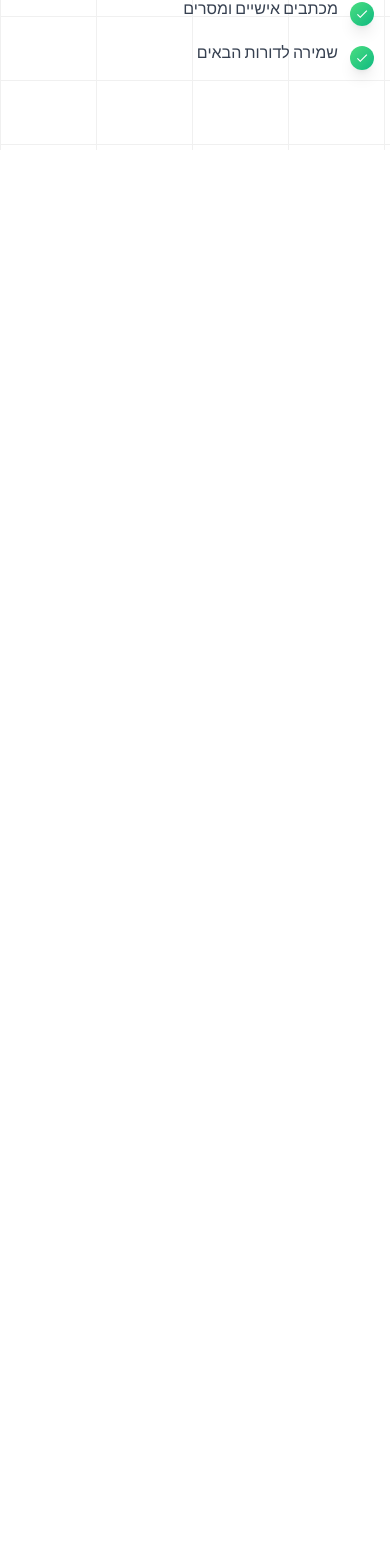
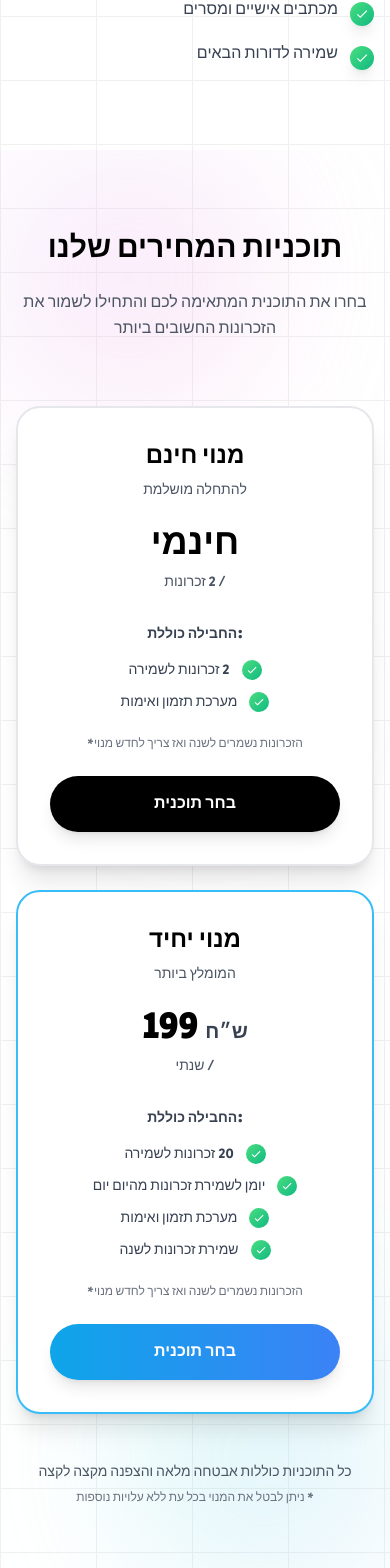
Before and after one commit to KorenShemer/life-after-life-lp, a React (Create React App) app in the folder life-after-life-lp/: page / in a window 390 px wide. Shown: the part 6320-7888 px from the top of the page. Before the commit the page ends 6470 px from the top, so only its background shows below. Built offline with nearby package versions, Linux system fonts and the light colour scheme.

Commit message:
feat(SubscriptionPlans):"Created pricing component"

```diff
--- a/life-after-life-lp/src/App.tsx
+++ b/life-after-life-lp/src/App.tsx
@@ -4,6 +4,7 @@ import Navbar from "./layouts/Navbar/Navbar";
 import Hero from "./components/Hero/Hero";
 import AboutUs from "./components/AboutUs/AboutUs";
 import Features from "./components/SystemFeatures/SystemFeatures";
+import Pricing from "./components/SubscriptionPlans/SubscriptionPlans";
 
 const App = () => {
   useEffect(() => {
@@ -17,6 +18,7 @@ const App = () => {
       <Hero/>
       <AboutUs />
       <Features/>
+      <Pricing/>
     </div>
   );
 };
--- /dev/null
+++ b/life-after-life-lp/src/components/SubscriptionPlans/SubscriptionPlans.tsx
@@ -0,0 +1,205 @@
+import React from "react";
+import { motion } from "framer-motion";
+
+const Pricing = () => {
+  const plans = [
+    {
+      name: "מנוי חינם",
+      subtitle: "להתחלה מושלמת",
+      price: "חינמי",
+      period: "2 זכרונות",
+      features: [
+        { text: "2 זכרונות לשמירה", included: true },
+        { text: "מערכת תזמון ואימות", included: true },
+      ],
+      note: "הזכרונות נשמרים לשנה ואז צריך לחדש מנוי*",
+      highlighted: false,
+    },
+    {
+      name: "מנוי יחיד",
+      subtitle: "המומלץ ביותר",
+      price: "199",
+      period: "שנתי",
+      currency: "ש״ח",
+      features: [
+        { text: "20 זכרונות לשמירה", included: true },
+        { text: "יומן לשמירת זכרונות מהיום יום", included: true },
+        { text: "מערכת תזמון ואימות", included: true },
+        { text: "שמירת זכרונות לשנה", included: true },
+      ],
+      note: "הזכרונות נשמרים לשנה ואז צריך לחדש מנוי*",
+      highlighted: true,
+    },
+  ];
+
+  return (
+    <section className="relative py-20 md:py-32 overflow-hidden" id="pricing" dir="rtl">
+      {/* Background decoration - Free flowing organic shapes */}
+      <motion.div
+        animate={{ scale: [1, 1.2, 1], opacity: [0.15, 0.25, 0.15] }}
+        transition={{ duration: 10, repeat: Infinity, ease: "easeInOut" }}
+        className="absolute top-0 left-0 w-64 h-64 md:w-96 md:h-96 bg-gradient-to-br from-purple-300 to-pink-300 rounded-full blur-3xl -translate-x-1/2 -translate-y-1/2"
+      />
+      <motion.div
+        animate={{ scale: [1, 1.15, 1], opacity: [0.15, 0.2, 0.15] }}
+        transition={{ duration: 12, repeat: Infinity, ease: "easeInOut", delay: 1 }}
+        className="absolute bottom-0 right-0 w-64 h-64 md:w-96 md:h-96 bg-gradient-to-tl from-blue-300 to-teal-300 rounded-full blur-3xl translate-x-1/2 translate-y-1/2"
+      />
+
+      <motion.div
+        animate={{
+          y: [0, -30, 0],
+          x: [0, 25, 0],
+          scale: [1, 1.1, 1]
+        }}
+        transition={{ duration: 9, repeat: Infinity, ease: "easeInOut" }}
+        className="absolute top-1/3 left-1/4 w-48 h-48 md:w-72 md:h-72 bg-gradient-to-br from-rose-300/30 to-pink-400/30 rounded-full blur-2xl"
+      />
+
+      <div className="max-w-7xl mx-auto px-4 relative z-10">
+        {/* Header */}
+        <motion.div
+          initial={{ opacity: 0, y: 30 }}
+          whileInView={{ opacity: 1, y: 0 }}
+          viewport={{ once: true }}
+          transition={{ duration: 0.8 }}
+          className="text-center mb-16 md:mb-20"
+        >
+          <h2 className="text-3xl sm:text-4xl md:text-5xl lg:text-6xl font-bold text-black mb-6">
+            תוכניות המחירים שלנו
+          </h2>
+          <p className="text-base sm:text-lg md:text-xl text-gray-600 max-w-3xl mx-auto leading-relaxed">
+            בחרו את התוכנית המתאימה לכם והתחילו לשמור את הזכרונות החשובים ביותר
+          </p>
+        </motion.div>
+
+        {/* Pricing Cards */}
+        <div className="grid md:grid-cols-2 gap-6 md:gap-8 max-w-4xl mx-auto">
+          {plans.map((plan, index) => (
+            <motion.div
+              key={index}
+              initial={{ opacity: 0, y: 30 }}
+              whileInView={{ opacity: 1, y: 0 }}
+              viewport={{ once: true }}
+              transition={{ duration: 0.6, delay: index * 0.1 }}
+              whileHover={{ y: -8, scale: 1.02 }}
+              className="relative"
+            >
+              <div
+                className={`h-full rounded-3xl p-8 md:p-10 shadow-xl flex flex-col transition-all ${
+                  plan.highlighted
+                    ? "bg-white border-2 border-sky-400"
+                    : "bg-white border-2 border-gray-200"
+                }`}
+              >
+                {/* Plan Name */}
+                <div className="mb-6 text-center">
+                  <h3 className="text-2xl md:text-3xl font-bold mb-2 text-black">
+                    {plan.name}
+                  </h3>
+                  <p className="text-sm md:text-base text-gray-600">
+                    {plan.subtitle}
+                  </p>
+                </div>
+
+                {/* Price */}
+                <div className="mb-8 text-center">
+                  <div className="flex items-baseline justify-center gap-2">
+                    {plan.currency && (
+                      <span className="text-xl md:text-2xl font-semibold text-gray-700">
+                        {plan.currency}
+                      </span>
+                    )}
+                    <span className="text-4xl md:text-5xl font-bold text-black">
+                      {plan.price}
+                    </span>
+                  </div>
+                  <div className="text-center mt-2 text-sm md:text-base text-gray-600">
+                    / {plan.period}
+                  </div>
+                </div>
+
+                {/* Features Header */}
+                <div className="text-sm md:text-base font-semibold mb-4 text-center text-gray-700">
+                  :החבילה כוללת
+                </div>
+
+                {/* Features List */}
+                <div className="space-y-3 mb-6 flex-grow">
+                  {plan.features.map((feature, idx) => (
+                    <div key={idx} className="flex items-center justify-center gap-3">
+                      <div
+                        className={`w-5 h-5 rounded-full flex items-center justify-center flex-shrink-0 ${
+                          feature.included
+                            ? "bg-gradient-to-br from-green-400 to-emerald-500"
+                            : "bg-gray-300"
+                        }`}
+                      >
+                        <svg
+                          width="12"
+                          height="12"
+                          viewBox="0 0 24 24"
+                          fill={feature.included ? "white" : "transparent"}
+                        >
+                          {feature.included ? (
+                            <path d="M9 16.17L4.83 12l-1.42 1.41L9 19 21 7l-1.41-1.41z" />
+                          ) : (
+                            <path
+                              d="M19 6.41L17.59 5 12 10.59 6.41 5 5 6.41 10.59 12 5 17.59 6.41 19 12 13.41 17.59 19 19 17.59 13.41 12z"
+                              fill="#9CA3AF"
+                            />
+                          )}
+                        </svg>
+                      </div>
+                      <span className="text-sm md:text-base text-gray-700">
+                        {feature.text}
+                      </span>
+                    </div>
+                  ))}
+                </div>
+
+                {/* Note */}
+                {plan.note && (
+                  <p className="text-xs md:text-sm mb-6 text-center text-gray-500">
+                    {plan.note}
+                  </p>
+                )}
+
+                {/* Button - Fixed at bottom */}
+                <motion.button
+                  whileHover={{ scale: 1.03 }}
+                  whileTap={{ scale: 0.97 }}
+                  className={`w-full py-4 rounded-full font-bold text-base md:text-lg transition-all shadow-lg mt-auto ${
+                    plan.highlighted
+                      ? "bg-gradient-to-r from-sky-500 to-blue-500 text-white hover:from-purple-600 hover:to-indigo-600"
+                      : "bg-black text-white hover:bg-gray-800"
+                  }`}
+                >
+                  בחר תוכנית
+                </motion.button>
+              </div>
+            </motion.div>
+          ))}
+        </div>
+
+        {/* Bottom Note */}
+        <motion.div
+          initial={{ opacity: 0, y: 20 }}
+          whileInView={{ opacity: 1, y: 0 }}
+          viewport={{ once: true }}
+          transition={{ duration: 0.8, delay: 0.4 }}
+          className="text-center mt-12 md:mt-16"
+        >
+          <p className="text-sm md:text-base text-gray-600">
+            כל התוכניות כוללות אבטחה מלאה והצפנה מקצה לקצה
+          </p>
+          <p className="text-xs md:text-sm text-gray-500 mt-2">
+            * ניתן לבטל את המנוי בכל עת ללא עלויות נוספות
+          </p>
+        </motion.div>
+      </div>
+    </section>
+  );
+};
+
+export default Pricing;
```
